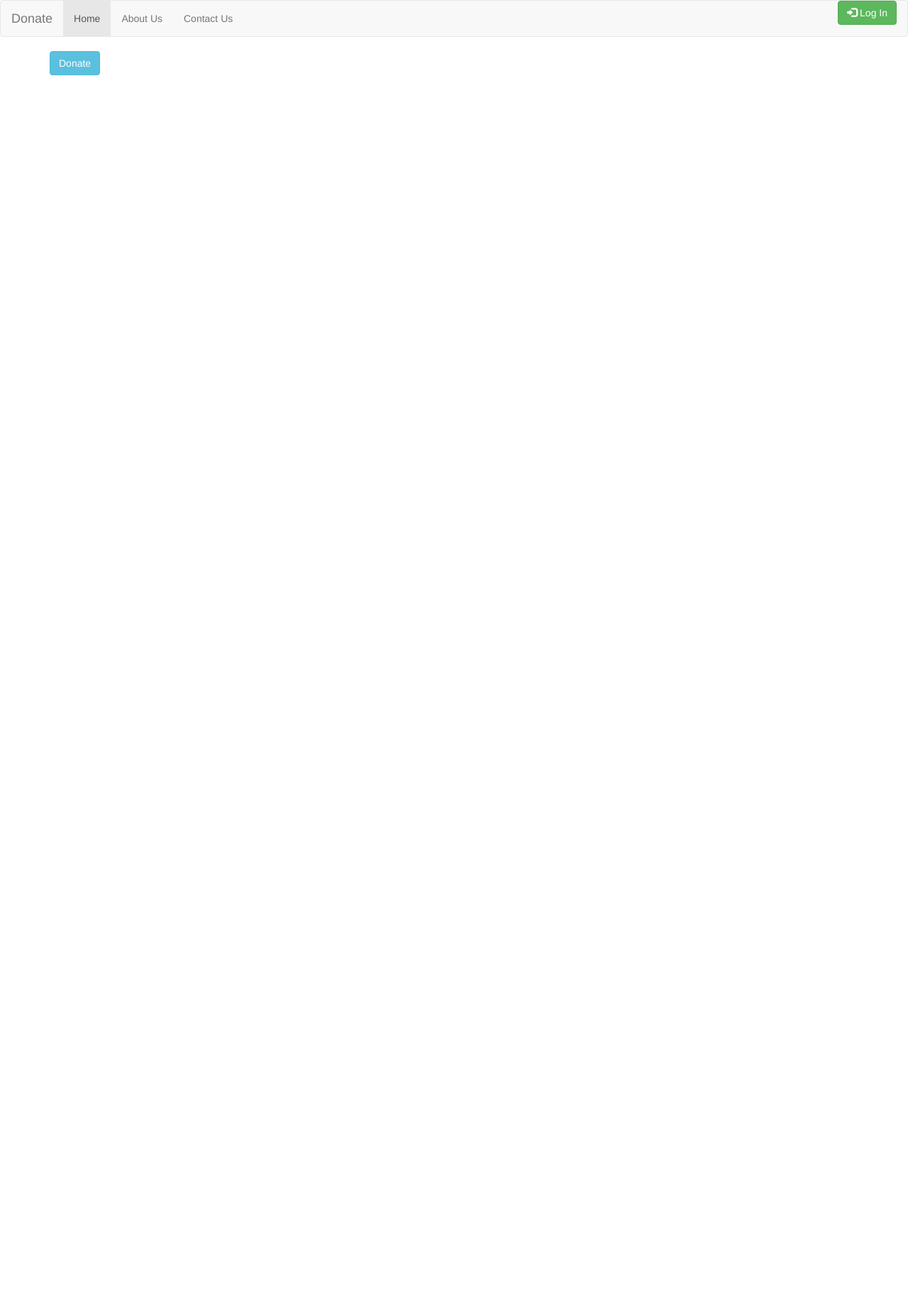
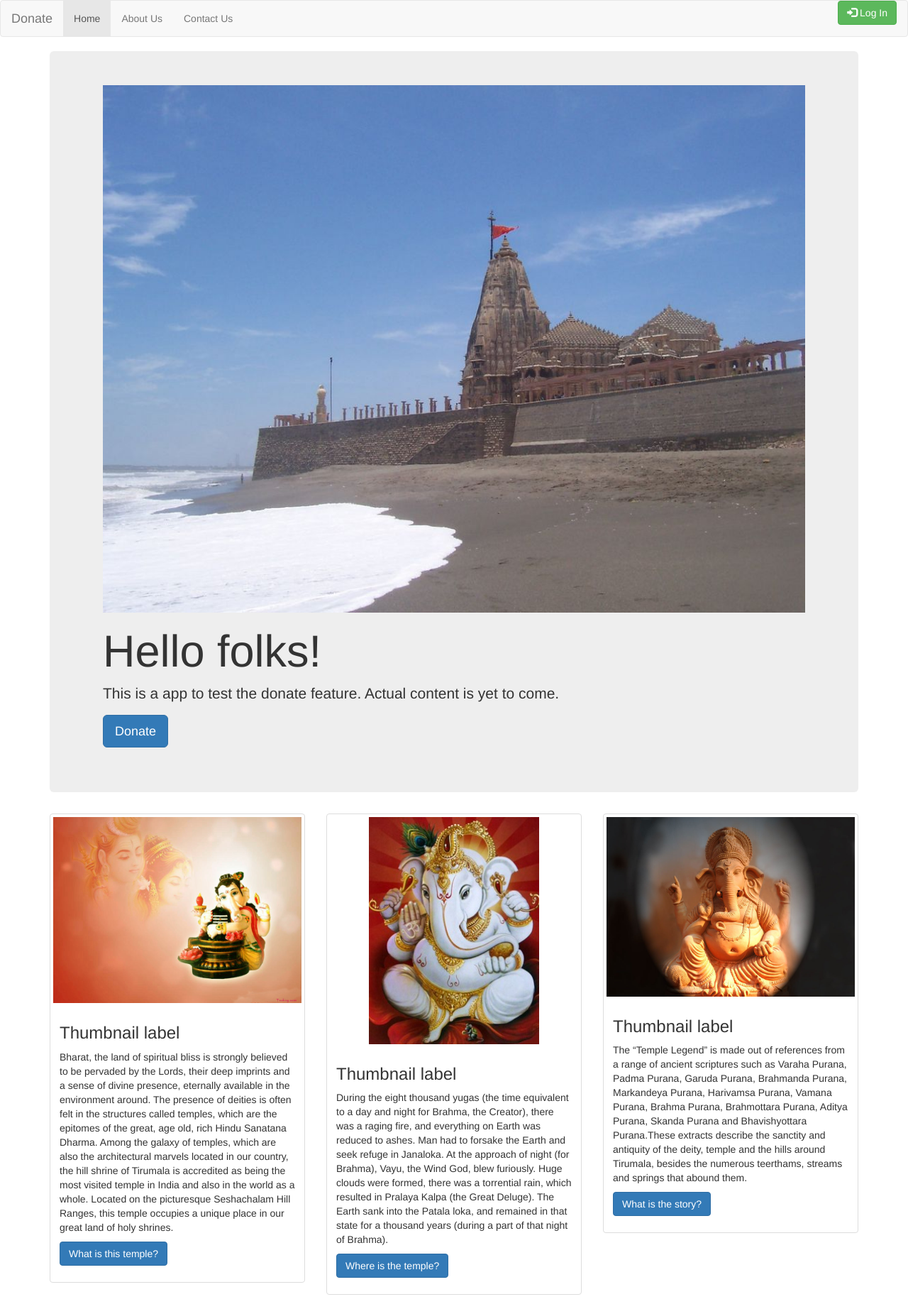
Before and after one commit to sumanthns/donateapp, a Flask app: page / in a window 1280 px wide. Shown: the whole page at 71% size. Before the commit the page ends 106 px from the top, so only its background shows below. Run offline with Flask 2, Linux system fonts and the light colour scheme; parts of the project's set-up code (start-up, migrations or seed data) failed here and were passed over; some libraries are stand-ins or nearby versions.

Commit message:
Beautifying the index page

```diff
--- a/app/templates/index.html
+++ b/app/templates/index.html
@@ -1,4 +1,48 @@
 {% extends "base.html" %}
 {% block content %}
-<a href={{url_for('donate')}} class="btn btn-large btn-info" role="button">Donate</a>
+<div class="jumbotron">
+    <div class="container">
+        <img alt="100%x200" class="img-responsive" src="/static/images/jumbotron.jpg">
+        <h1>Hello folks!</h1>
+        <p>This is a app to test the donate feature. Actual content is yet to come.</p>
+        <p><a href={{url_for('donate')}} class="btn btn-primary btn-lg" role="button">Donate</a></p>
+    </div>
+</div>
+
+<div class="row">
+    <div class="col-sm-6 col-md-4">
+        <div class="thumbnail">
+            <img alt="100%x200" class="img-responsive" src="/static/images/ganesha1.jpg">
+            <div class="caption">
+                <h3>Thumbnail label</h3>
+                <p>Bharat, the land of spiritual bliss is strongly believed to be pervaded by the Lords, their deep imprints and a sense of divine presence, eternally available in the environment around.
+The presence of deities is often felt in the structures called temples, which are the epitomes of the great, age old, rich Hindu Sanatana Dharma. Among the galaxy of temples, which are also the architectural marvels located in our country, the hill shrine of Tirumala is accredited as being the most visited temple in India and also in the world as a whole. Located on the picturesque Seshachalam Hill Ranges, this temple occupies a unique place in our great land of holy shrines.</p>
+                <p><a href="#" class="btn btn-primary" role="button">What is this temple?</a></p>
+            </div>
+        </div>
+    </div>
+
+    <div class="col-sm-6 col-md-4">
+        <div class="thumbnail">
+            <img alt="100%x200" class="img-responsive" src="/static/images/ganesha2.jpg">
+            <div class="caption">
+                <h3>Thumbnail label</h3>
+                <p>During the eight thousand yugas (the time equivalent to a day and night for Brahma, the Creator), there was a raging fire, and everything on Earth was reduced to ashes. Man had to forsake the Earth and seek refuge in Janaloka.
+At the approach of night (for Brahma), Vayu, the Wind God, blew furiously. Huge clouds were formed, there was a torrential rain, which resulted in Pralaya Kalpa (the Great Deluge). The Earth sank into the Patala loka, and remained in that state for a thousand years (during a part of that night of Brahma).</p>
+                <p><a href="#" class="btn btn-primary" role="button">Where is the temple?</a></p>
+            </div>
+        </div>
+    </div>
+
+    <div class="col-sm-6 col-md-4">
+        <div class="thumbnail">
+            <img alt="100%x200" class="img-responsive" src="/static/images/ganesha3.jpg">
+            <div class="caption">
+                <h3>Thumbnail label</h3>
+                <p>The “Temple Legend” is made out of references from a range of ancient scriptures such as Varaha Purana, Padma Purana, Garuda Purana, Brahmanda Purana, Markandeya Purana, Harivamsa Purana, Vamana Purana, Brahma Purana, Brahmottara Purana, Aditya Purana, Skanda Purana and Bhavishyottara Purana.These extracts describe the sanctity and antiquity of the deity, temple and the hills around Tirumala, besides the numerous teerthams, streams and springs that abound them.</p>
+                <p><a href="#" class="btn btn-primary" role="button">What is the story?</a></p>
+            </div>
+        </div>
+    </div>
+</div>
 {% endblock %}
```
Also changed, not shown: app/static/images/ganesha1.jpg (added), app/static/images/ganesha2.jpg (added), app/static/images/ganesha3.jpg (added), app/static/images/jumbotron.jpg (added).
